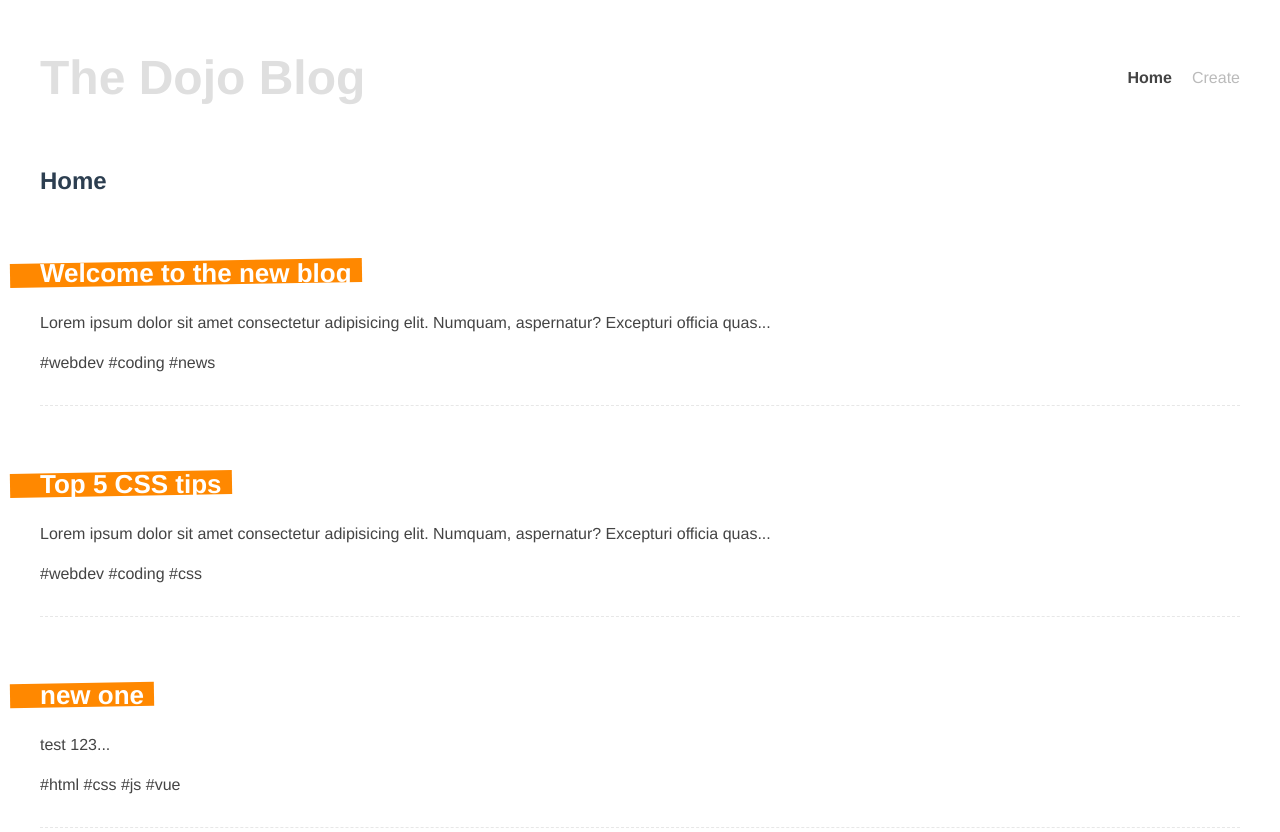
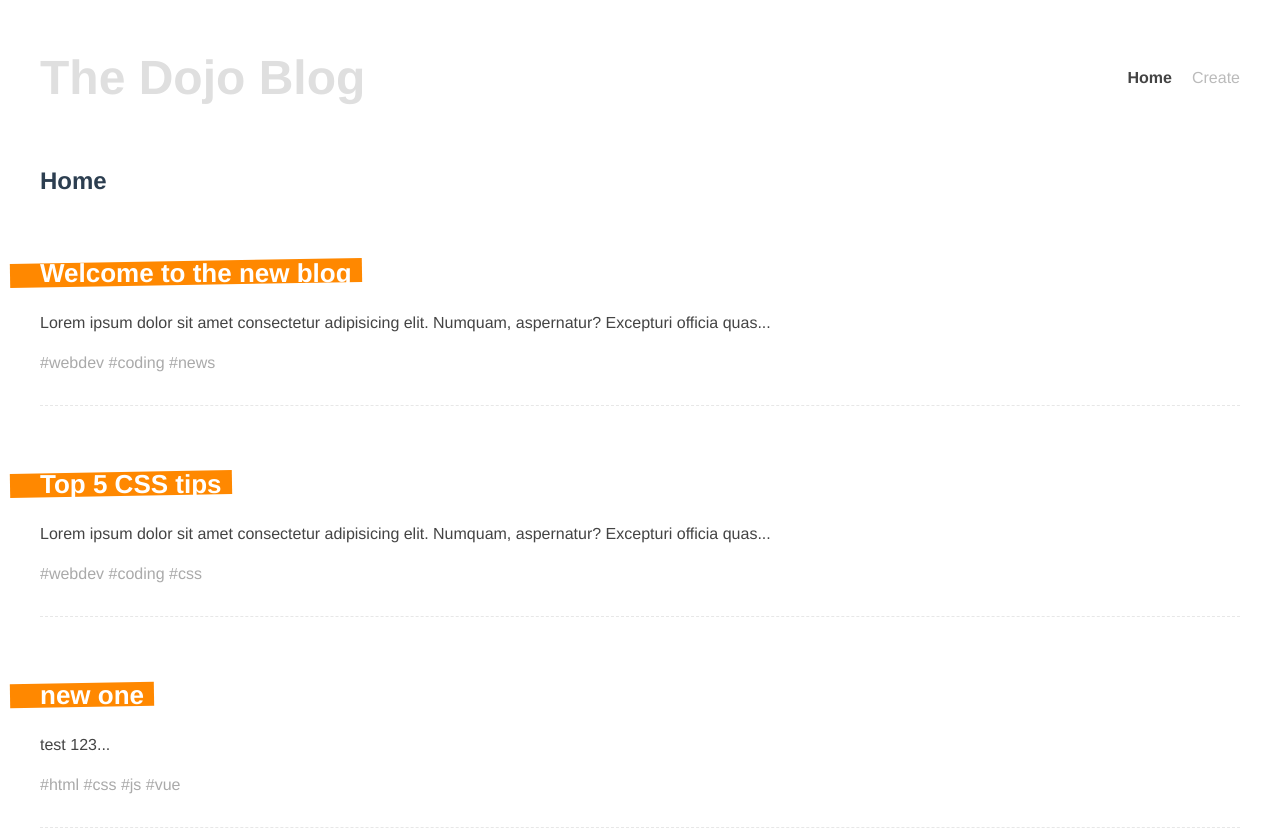
Before and after one commit to VisheshSingh/dojo-blog-ninja, a Vue app: page / in a window 1280 px wide. Shown: the top 832 px of the page. Built offline with nearby package versions, Linux system fonts and the light colour scheme; data requests are answered from the project's data file.

Commit message:
Creating a Tag Route and comp

```diff
--- a/src/components/SinglePost.vue
+++ b/src/components/SinglePost.vue
@@ -4,7 +4,11 @@
       ><h3>{{ post.title }}</h3></router-link
     >
     <p>{{ details }}</p>
-    <span v-for="tag in post.tags" :key="tag"> #{{ tag }} </span>
+    <span v-for="tag in post.tags" :key="tag">
+      <router-link :to="{ name: 'Tag', params: { tag: tag } }">
+        #{{ tag }}
+      </router-link>
+    </span>
   </div>
 </template>
 
@@ -49,4 +53,13 @@ export default {
   left: -30px;
   transform: rotateZ(-1deg);
 }
+
+.post a {
+  text-decoration: none;
+  color: #aaa;
+}
+
+.post a:hover {
+  color: #444;
+}
 </style>
--- a/src/router/index.js
+++ b/src/router/index.js
@@ -2,6 +2,7 @@ import { createRouter, createWebHistory } from 'vue-router';
 import Home from '../views/Home.vue';
 import Details from '../views/Details.vue';
 import Create from '../views/Create.vue';
+import Tag from '../views/Tag.vue';
 
 const routes = [
   {
@@ -20,6 +21,11 @@ const routes = [
     name: 'Create',
     component: Create,
   },
+  {
+    path: '/tags/:tag',
+    name: 'Tag',
+    component: Tag,
+  },
 ];
 
 const router = createRouter({
--- /dev/null
+++ b/src/views/Tag.vue
@@ -0,0 +1,38 @@
+<template>
+  <h2>Tag component</h2>
+  <div v-if="error">{{ error }}</div>
+  <div v-if="filteredPosts.length">
+    <PostsList :posts="filteredPosts" />
+  </div>
+  <div v-else>
+    <Spinner />
+  </div>
+</template>
+
+<script>
+import { useRoute } from 'vue-router';
+import getPosts from '../composables/getPosts';
+import PostsList from '../components/PostsList';
+import Spinner from '../components/Spinner';
+
+export default {
+  name: 'Tag',
+  components: {
+    PostsList,
+    Spinner,
+  },
+  setup() {
+    const { posts, error, load } = getPosts();
+    load();
+    return { posts, error };
+  },
+  computed: {
+    filteredPosts() {
+      const route = useRoute();
+      return this.posts.filter((post) => post.tags.includes(route.params.tag));
+    },
+  },
+};
+</script>
+
+<style></style>
```
